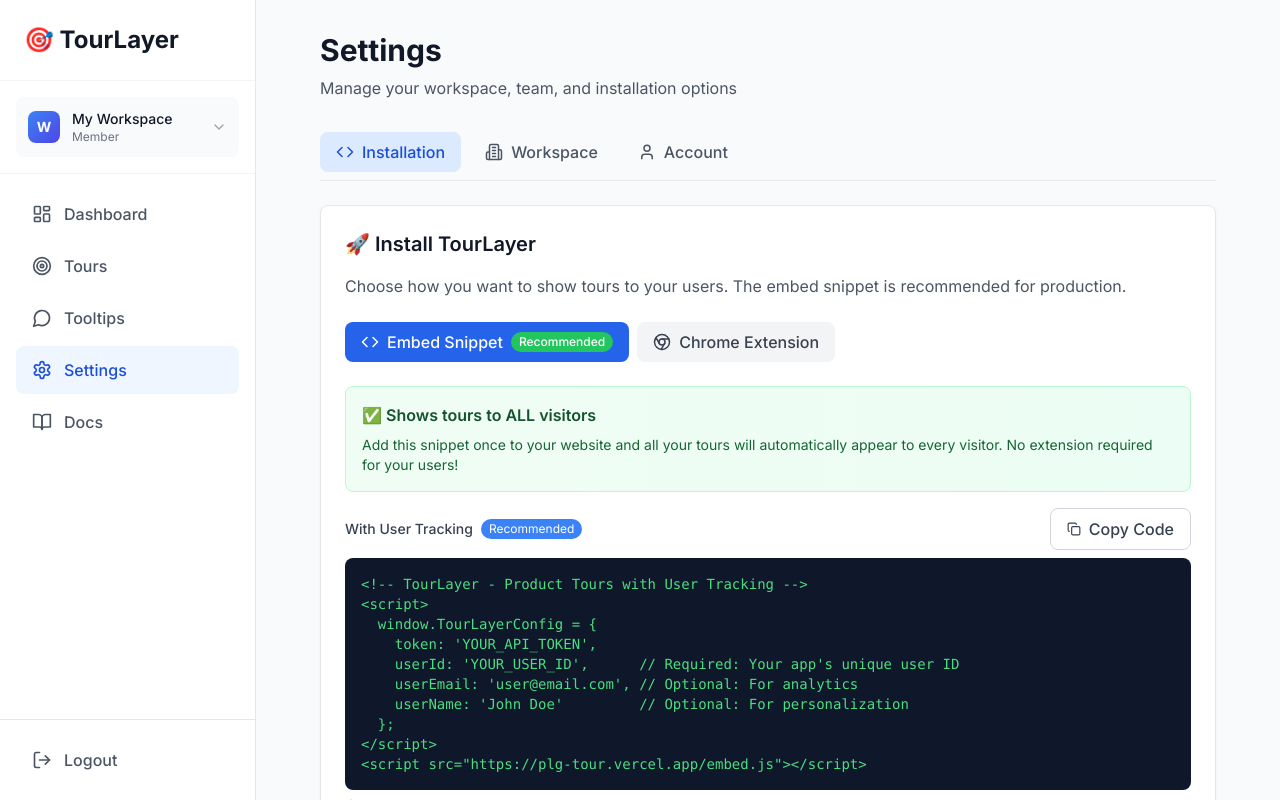
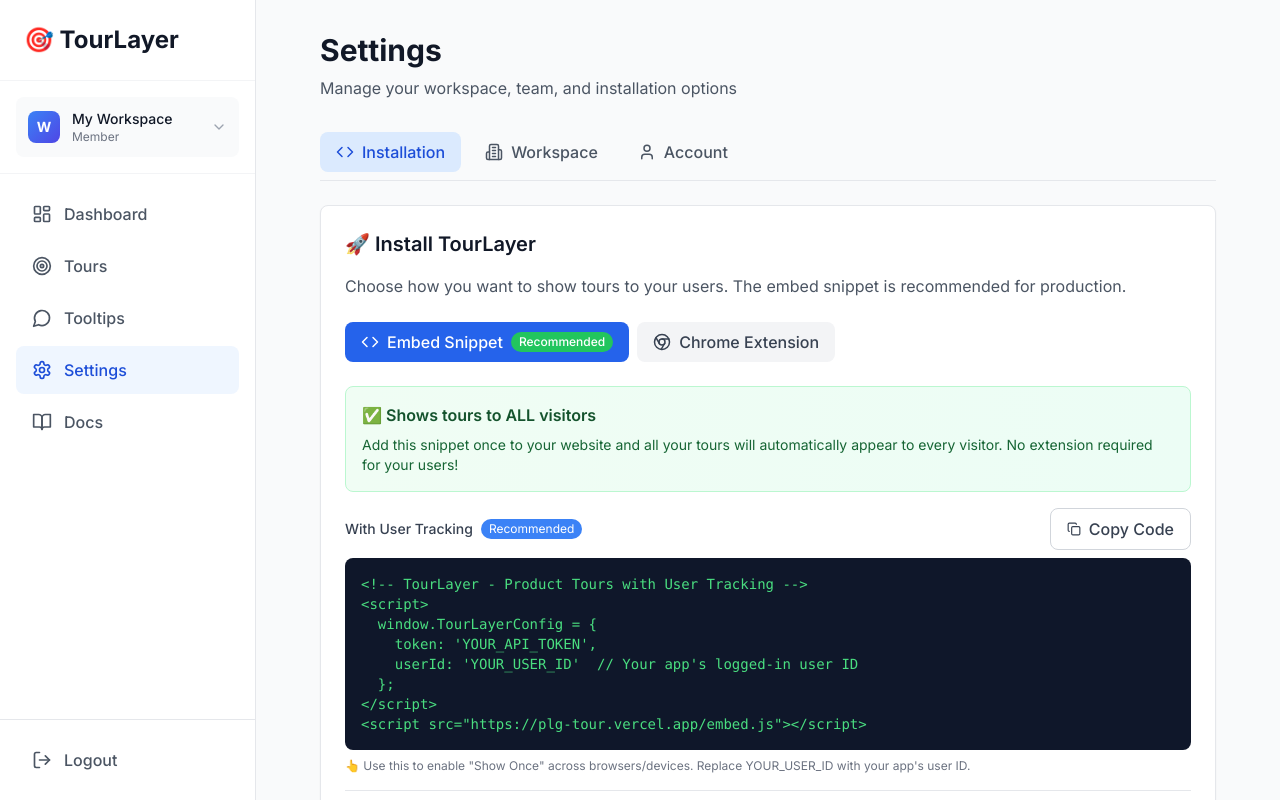
Before and after one commit to andreycretsu/plg-tour, a Next.js app in the folder web/: page /settings in a window 1280 px wide. Shown: the top 800 px of the page. Built offline with nearby package versions, Linux system fonts and the light colour scheme; sample sign-in values are in the browser's storage.

Commit message:
Simplify embed snippet - only userId is required

```diff
--- a/web/app/settings/page.tsx
+++ b/web/app/settings/page.tsx
@@ -82,9 +82,7 @@ export default function SettingsPage() {
 <script>
   window.TourLayerConfig = {
     token: '${apiToken}',
-    userId: 'YOUR_USER_ID',      // Required: Your app's unique user ID
-    userEmail: 'user@email.com', // Optional: For analytics
-    userName: 'John Doe'         // Optional: For personalization
+    userId: 'YOUR_USER_ID'  // Your app's logged-in user ID
   };
 </script>
 <script src="https://plg-tour.vercel.app/embed.js"></script>`;
```
